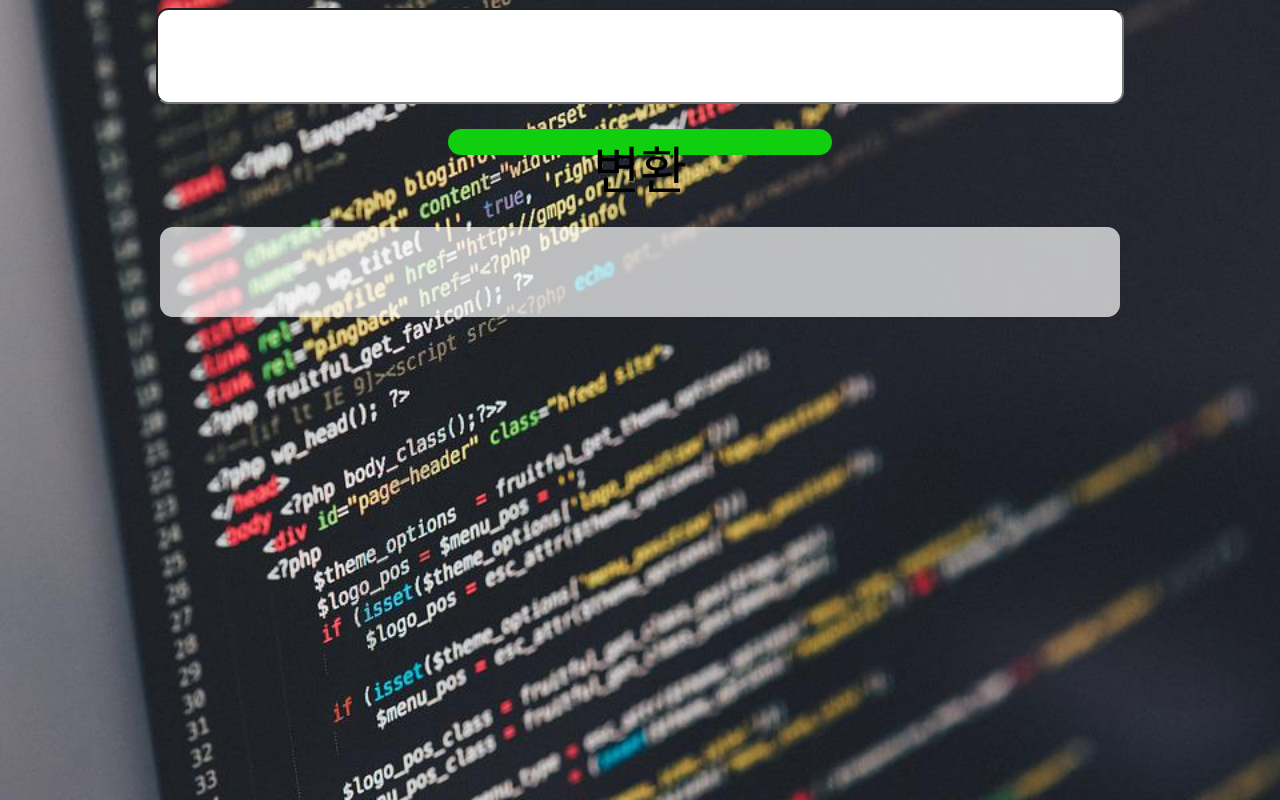
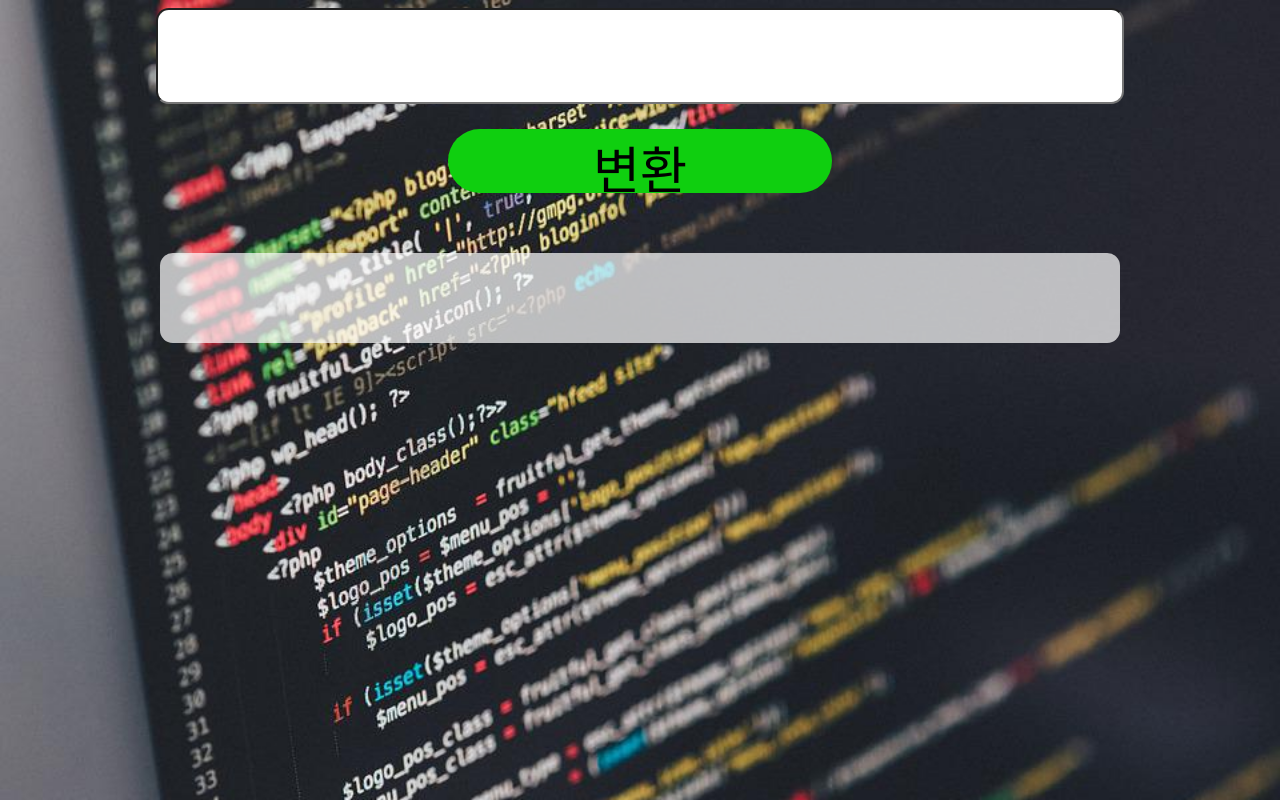
Before and after one commit to hoo091221/binary, a plain HTML site: page index.html in a window 1280 px wide. Drawn offline with Linux system fonts and the light colour scheme.

Commit message:
Update style.css

```diff
--- a/style.css
+++ b/style.css
@@ -18,7 +18,7 @@ h1 {
     margin-top: 2vw;
     margin-bottom: 2vw;
     width: 30vw;
-    height: 2vw;
+    height: 5vw;
     border-radius: 100vw;
     border: none;
     background-color: #0fcf0f;
```
